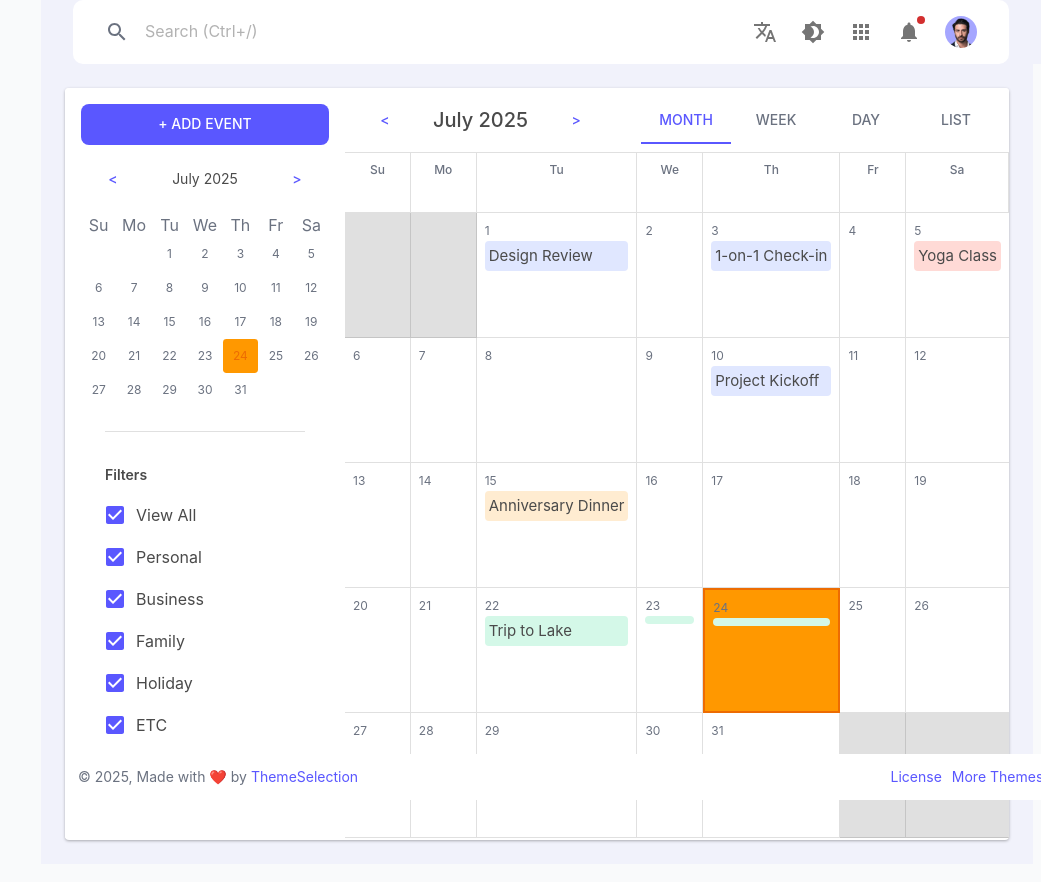
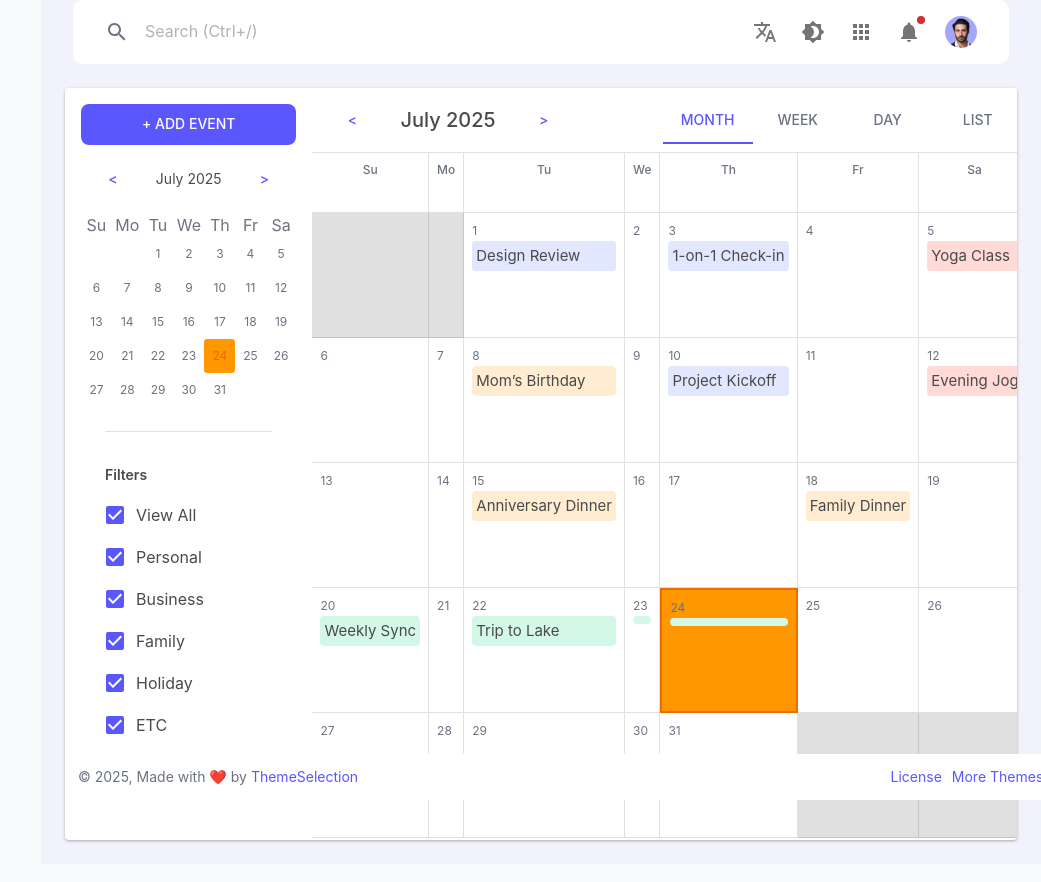
Before and after one commit to chenxi-debugger/analytics_dashboard, a React (Vite) app in the folder client/: page /apps/calendar in a window 1280 px wide. Shown: the top 882 px of the page, without its empty margins (239-1280 px from the left). Built offline with nearby package versions, Linux system fonts and the light colour scheme.

Commit message:
calendar

```diff
--- a/client/src/pages/CalendarPage.jsx
+++ b/client/src/pages/CalendarPage.jsx
@@ -132,8 +132,23 @@ const CalendarPage = () => {
             />
           )}
 
-          {view === 'day' && <CalendarDayView events={events} selectedDate={selectedDate} theme={theme} />}
-          {view === 'list' && <CalendarListView events={events} selectedDate={selectedDate} theme={theme} />}
+          {view === 'day' && (
+            <CalendarDayView
+              events={events}
+              selectedDate={selectedDate}
+              theme={theme}
+              activeFilters={activeFilters}
+            />
+          )}
+
+          {view === 'list' && (
+            <CalendarListView
+              events={events}
+              selectedDate={selectedDate}
+              theme={theme}
+              activeFilters={activeFilters}
+            />
+          )}
         </Box>
       </Box>
     </ErrorBoundary>
--- a/client/src/pages/CalendarPage/CalendarDayView.jsx
+++ b/client/src/pages/CalendarPage/CalendarDayView.jsx
@@ -3,15 +3,24 @@ import React from 'react';
 import { Box } from '@mui/material';
 import getCalendarPageStyle from '../../styles/getCalendarPageStyle';
 
-const CalendarDayView = ({ events, selectedDate, theme }) => {
+const CalendarDayView = ({ events, selectedDate, theme, activeFilters = [] }) => {
   const hours = Array.from({ length: 24 }, (_, i) => `${i % 12 === 0 ? 12 : i % 12}${i < 12 ? 'am' : 'pm'}`);
+
+  const matchesFilter = (event) => {
+    if (!Array.isArray(activeFilters) || activeFilters.length === 0) return false;
+    if (Array.isArray(event.category)) {
+      return event.category.some(cat => activeFilters.includes(cat));
+    }
+    return activeFilters.includes(event.category);
+  };
 
   const dayEvents = events.filter(event => {
     const eventDate = new Date(event.date);
     return (
       eventDate.getDate() === selectedDate.getDate() &&
       eventDate.getMonth() === selectedDate.getMonth() &&
-      eventDate.getFullYear() === selectedDate.getFullYear()
+      eventDate.getFullYear() === selectedDate.getFullYear() &&
+      matchesFilter(event)
     );
   });
 
@@ -27,29 +36,66 @@ const CalendarDayView = ({ events, selectedDate, theme }) => {
           <Box sx={getCalendarPageStyle('timeLabel', { theme })}>{hour}</Box>
           <Box sx={getCalendarPageStyle('timeSlot', { theme })}>
             {dayEvents.map(event => {
-              if (event.allDay) return null;
+              if (event.allDay && index === 0) {
+                return (
+                  <Box
+                    key={event.id}
+                    sx={{
+                      ...getCalendarPageStyle('event', {
+                        color: event.color,
+                        theme,
+                      }),
+                      position: 'relative',
+                      width: '100%',
+                      backgroundColor: event.color,
+                      color: '#000',
+                      fontSize: '13px',
+                      padding: '4px 6px',
+                      marginBottom: '4px',
+                    }}
+                  >
+                    {event.title}
+                  </Box>
+                );
+              }
+
+              if (!event.allDay) {
                 const startHour = event.date.getHours();
                 const endHour = event.end.getHours();
                 const startMinutes = event.date.getMinutes();
                 const endMinutes = event.end.getMinutes();
-              const top = (startHour + startMinutes / 60 - 6) * 60;
+
+                const top = (startHour + startMinutes / 60 - 6) * 60; // 起始位置从 6am 开始
                 const height = ((endHour + endMinutes / 60) - (startHour + startMinutes / 60)) * 60;
 
                 if (startHour <= index + 6 && endHour >= index + 6) {
                   return (
                     <Box
                       key={event.id}
-                    sx={getCalendarPageStyle('weekEvent', {
+                      sx={{
+                        ...getCalendarPageStyle('event', {
                           color: event.color,
+                          theme,
+                        }),
+                        position: 'absolute',
                         top: `${top}px`,
                         height: `${height}px`,
-                      theme,
-                    })}
+                        width: '40%',
+                        zIndex: 1,
+                        fontSize: '13px',
+                        padding: '4px 6px',
+                        lineHeight: 1.2,
+                        overflow: 'hidden',
+                        textOverflow: 'ellipsis',
+                      }}
                     >
                       {event.title}
                     </Box>
                   );
                 }
+              }
+
+
               return null;
             })}
           </Box>
--- a/client/src/pages/CalendarPage/CalendarListView.jsx
+++ b/client/src/pages/CalendarPage/CalendarListView.jsx
@@ -3,12 +3,21 @@ import React from 'react';
 import { Box, Typography } from '@mui/material';
 import getCalendarPageStyle from '../../styles/getCalendarPageStyle';
 
-const CalendarListView = ({ events, selectedDate, theme }) => {
+const CalendarListView = ({ events, selectedDate, theme, activeFilters = [] }) => {
+  const matchesFilter = (event) => {
+    if (!Array.isArray(activeFilters) || activeFilters.length === 0) return false;
+    if (Array.isArray(event.category)) {
+      return event.category.some(cat => activeFilters.includes(cat));
+    }
+    return activeFilters.includes(event.category);
+  };
+
   const filteredEvents = events.filter(event => {
     const date = new Date(event.date);
     return (
       date.getMonth() === selectedDate.getMonth() &&
-      date.getFullYear() === selectedDate.getFullYear()
+      date.getFullYear() === selectedDate.getFullYear() &&
+      matchesFilter(event)
     );
   });
 
--- a/client/src/pages/CalendarPage/CalendarMonthView.jsx
+++ b/client/src/pages/CalendarPage/CalendarMonthView.jsx
@@ -14,10 +14,13 @@ const CalendarMonthView = ({ events, selectedDate, today, theme, activeFilters }
     return day > 0 && day <= daysInMonth ? day : null;
   });
 
-  const effectiveFilters = Array.isArray(activeFilters)
-  ? activeFilters
-  : ['Personal', 'Business', 'Family', 'Holiday', 'ETC'];
-
+  const matchesFilter = (event) => {
+    if (!Array.isArray(activeFilters) || activeFilters.length === 0) return false;
+    if (Array.isArray(event.category)) {
+      return event.category.some(cat => activeFilters.includes(cat));
+    }
+    return activeFilters.includes(event.category);
+  };
 
   return (
     <Box sx={getCalendarPageStyle('calendarGrid', { theme })}>
@@ -27,11 +30,23 @@ const CalendarMonthView = ({ events, selectedDate, today, theme, activeFilters }
         </Box>
       ))}
       {calendarDays.map((day, index) => {
-        const isCurrentDate = (
+        const isCurrentDate =
           day === today.getDate() &&
           selectedDate.getMonth() === today.getMonth() &&
-          selectedDate.getFullYear() === today.getFullYear()
+          selectedDate.getFullYear() === today.getFullYear();
+
+        const dayEvents = day
+          ? events.filter(event => {
+              const eventStart = event.date.getDate();
+              const eventEnd = event.end.getDate();
+              return (
+                day >= eventStart &&
+                day <= eventEnd &&
+                matchesFilter(event)
               );
+            })
+          : [];
+
         return (
           <Box
             key={index}
@@ -44,29 +59,19 @@ const CalendarMonthView = ({ events, selectedDate, today, theme, activeFilters }
             {day && (
               <>
                 <Typography variant="caption">{day}</Typography>
-                {events
-                  .filter(event => {
-                    const eventStart = event.date.getDate();
-                    const eventEnd = event.end.getDate();
-                    return (
-                      day >= eventStart &&
-                      day <= eventEnd &&
-                      effectiveFilters.includes(event.category)
-                    );
-                  })
-                  .map((event, idx) => (
+                {dayEvents.slice(0, 3).map((event, idx) => (
                   <Box
                     key={event.id}
                     sx={getCalendarPageStyle('event', { color: event.color, theme })}
                   >
                     {day === event.date.getDate() ? event.title : ' '}
-                      {day === event.date.getDate() && idx === 2 && events.filter(e => e.date.getDate() === day).length > 3 && (
+                  </Box>
+                ))}
+                {dayEvents.length > 3 && (
                   <Typography variant="caption" color="text.secondary">
-                          + {events.filter(e => e.date.getDate() === day).length - 3} more
+                    + {dayEvents.length - 3} more
                   </Typography>
                 )}
-                    </Box>
-                  ))}
               </>
             )}
           </Box>
--- a/client/src/pages/CalendarPage/CalendarWeekView.jsx
+++ b/client/src/pages/CalendarPage/CalendarWeekView.jsx
@@ -16,6 +16,14 @@ const CalendarWeekView = ({ events, selectedDate, theme, activeFilters = [] }) =
       d.setDate(start.getDate() + i);
       return d;
     });
+  };
+
+  const matchesFilter = (event) => {
+    if (!Array.isArray(activeFilters) || activeFilters.length === 0) return false;
+    if (Array.isArray(event.category)) {
+      return event.category.some(cat => activeFilters.includes(cat));
+    }
+    return activeFilters.includes(event.category);
   };
 
   const weekDates = getWeekDates();
@@ -39,8 +47,7 @@ const CalendarWeekView = ({ events, selectedDate, theme, activeFilters = [] }) =
                 eventDate.getDate() === date.getDate() &&
                 eventDate.getMonth() === date.getMonth() &&
                 eventDate.getFullYear() === date.getFullYear() &&
-                (activeFilters === undefined || activeFilters.includes(event.category))
-
+                matchesFilter(event)
               );
             });
 
@@ -117,6 +124,7 @@ const CalendarWeekView = ({ events, selectedDate, theme, activeFilters = [] }) =
                       </Box>
                     );
                   }
+
                   return null;
                 })}
               </Box>
```
Lines whose indentation alone changed are shown as unchanged.
